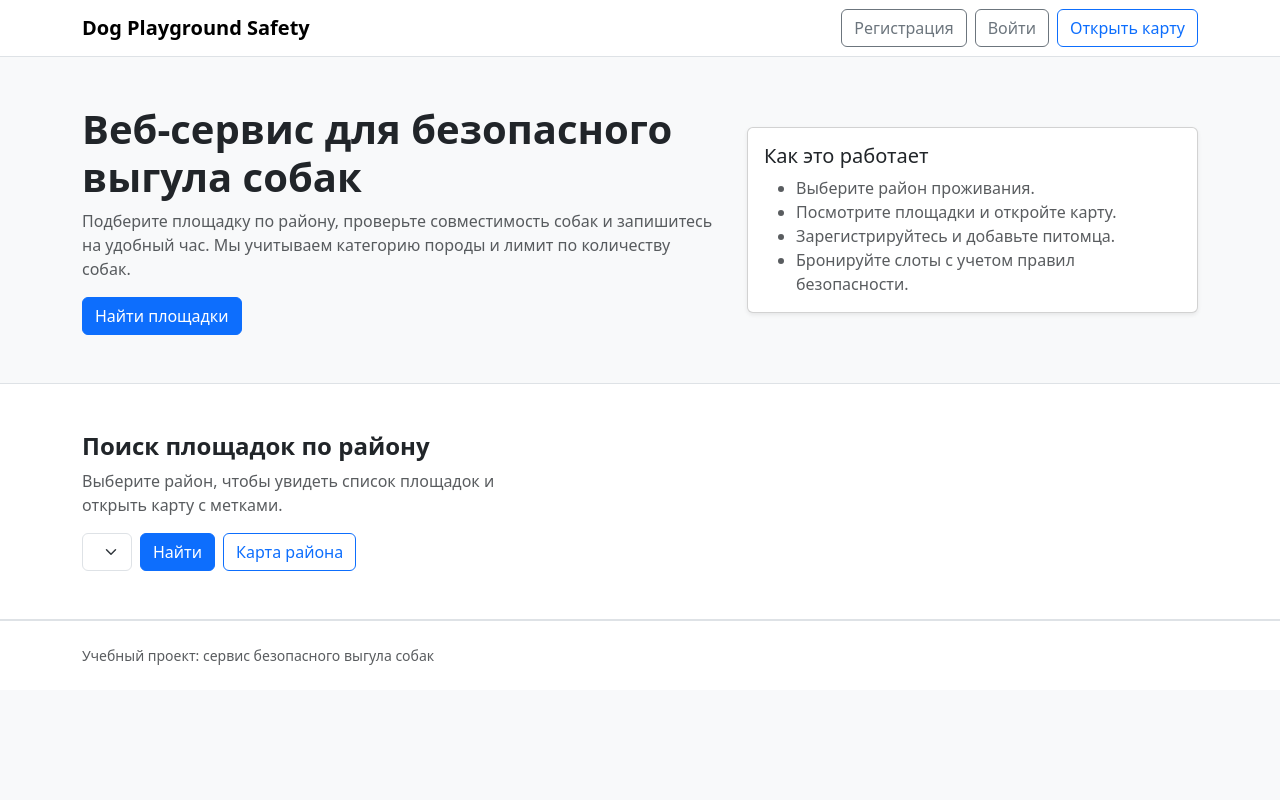
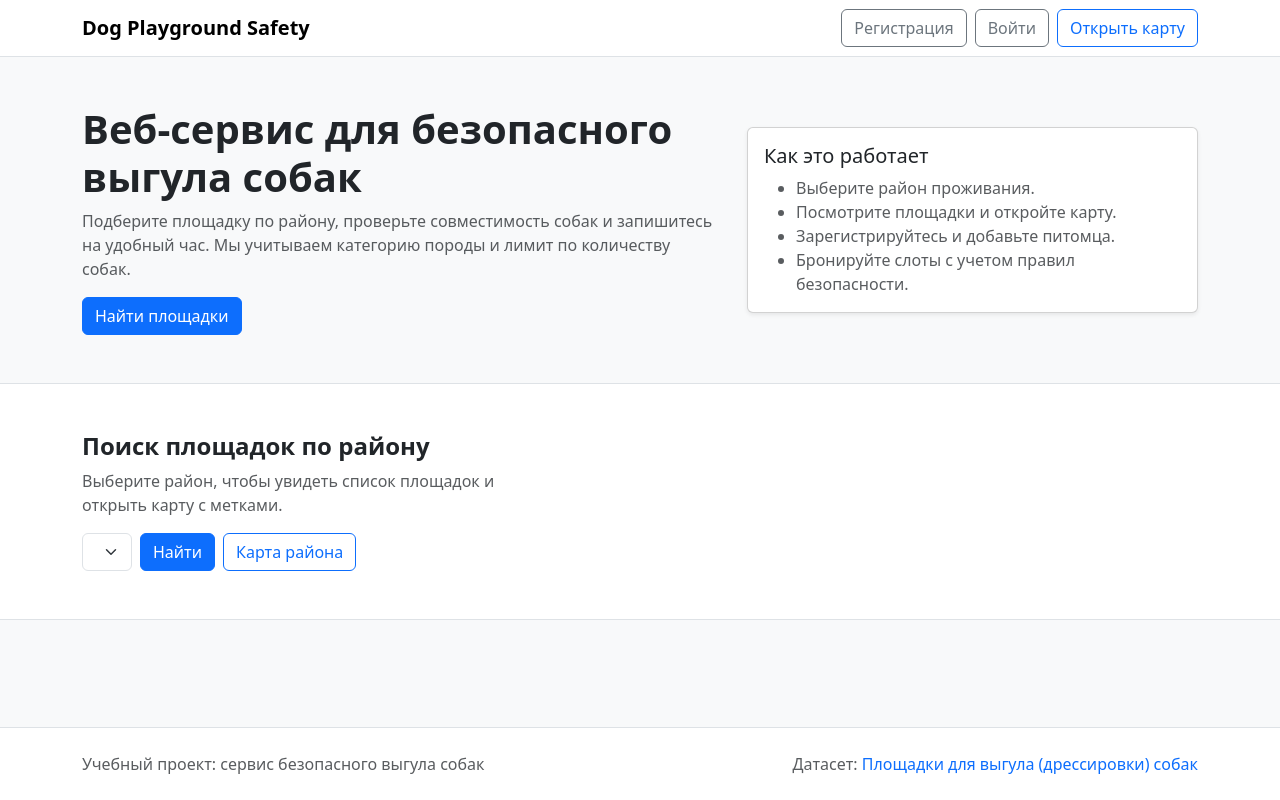
Before and after one commit to yaurnee52/Dog-Playgrounds-in-Moscow, a Flask app: page / in a window 1280 px wide. Run offline with Flask 3, Linux system fonts and the light colour scheme; data that the repository does not hold is empty; some libraries are stand-ins or nearby versions.

Commit message:
new footer

```diff
--- a/templates/index.html
+++ b/templates/index.html
@@ -9,7 +9,7 @@
       rel="stylesheet"
     />
   </head>
-  <body class="bg-light">
+  <body class="bg-light d-flex flex-column min-vh-100">
     <nav class="navbar navbar-expand-lg bg-white border-bottom">
       <div class="container">
         <span class="navbar-brand fw-semibold">Dog Playground Safety</span>
@@ -189,9 +189,18 @@
       </div>
     </div>
 
-    <footer class="py-4 border-top bg-white">
-      <div class="container text-muted small">
-        Учебный проект: сервис безопасного выгула собак
+    <footer class="py-4 border-top bg-white mt-auto">
+      <div class="container text-muted fs-6 d-flex flex-wrap justify-content-between gap-2">
+        <span>Учебный проект: сервис безопасного выгула собак</span>
+        <a
+          class="text-muted text-decoration-none"
+          href="https://data.mos.ru/opendata/2663?pageSize=10&pageIndex=0"
+          target="_blank"
+          rel="noopener"
+        >
+        Датасет:
+        <span class="text-primary">Площадки для выгула (дрессировки) собак</span>
+        </a>
       </div>
     </footer>
 
```
